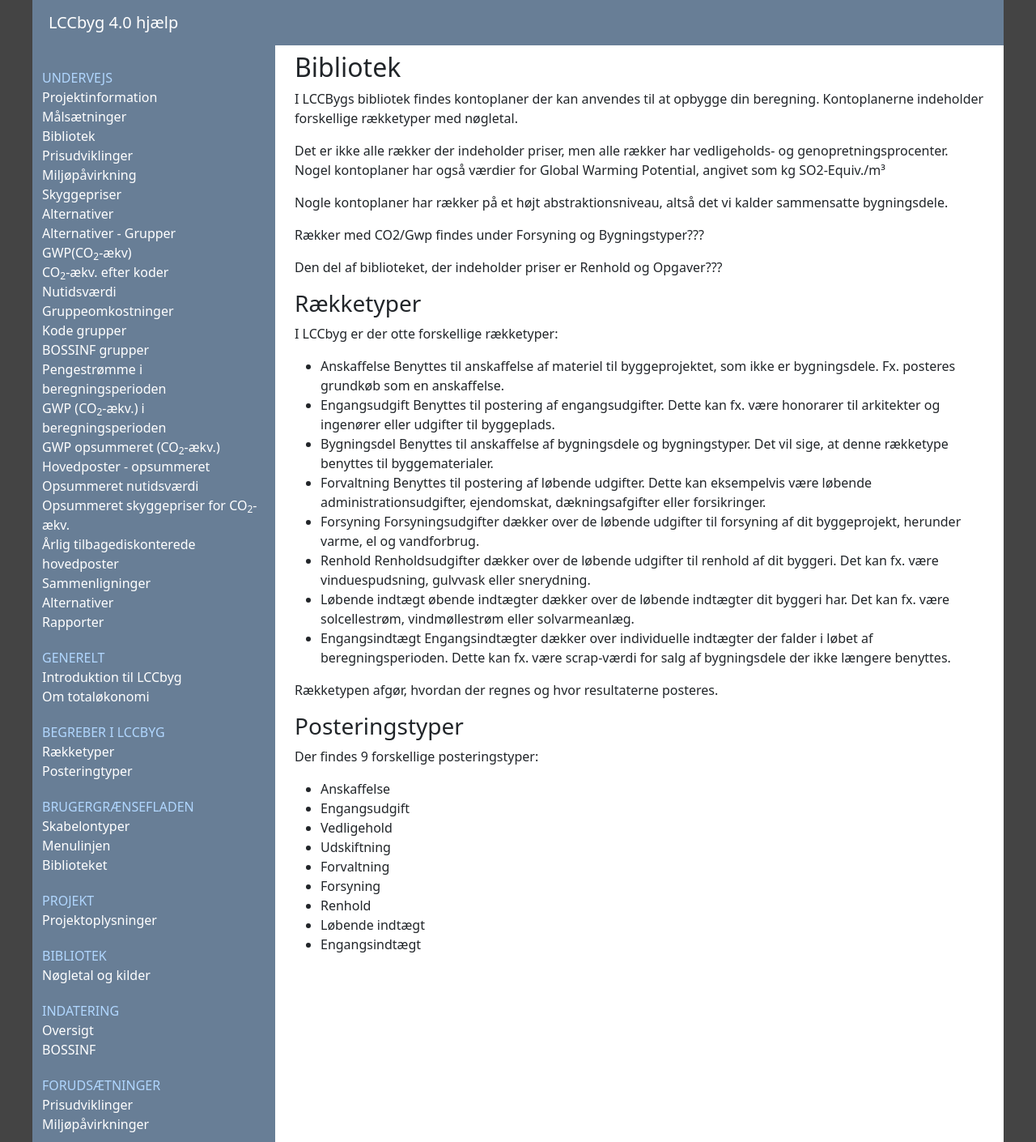
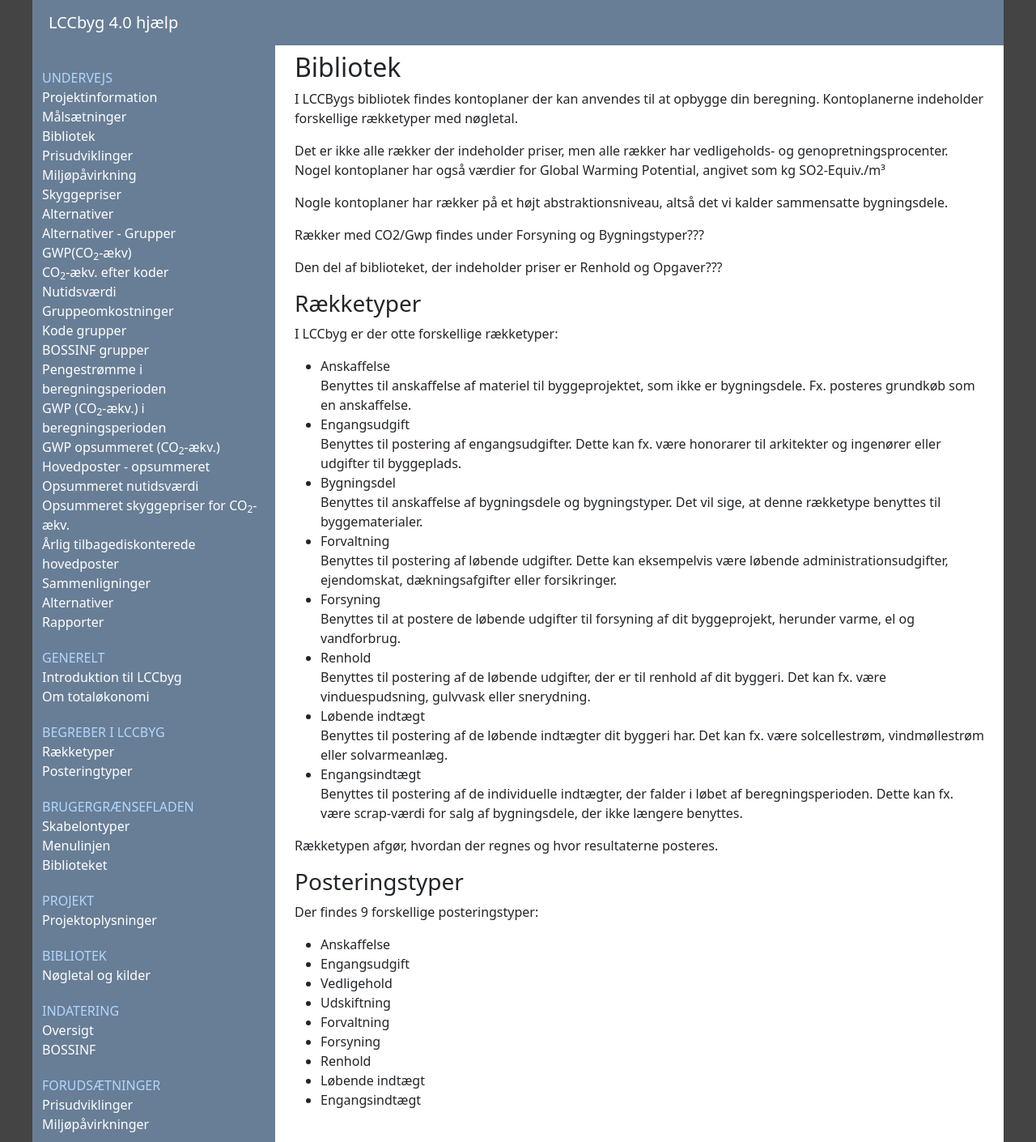
Before and after one commit to LccBuild/lccbyg-docs, a Jekyll site: the page built from docs/help/40/da/library/mainlibraries.md, in a window 1280 px wide. Shown: the whole page at 81% size. Built offline with Jekyll 4.4.1, drawn with Linux system fonts in a browser that asks for light colours.

Commit message:
Update mainlibraries.md

```diff
--- a/docs/help/40/da/library/mainlibraries.md
+++ b/docs/help/40/da/library/mainlibraries.md
@@ -18,23 +18,24 @@ Den del af biblioteket, der indeholder priser er Renhold og Opgaver???
 
 ### Rækketyper
 I LCCbyg er der otte forskellige rækketyper:
-- Anskaffelse
+<ul>
+<li>Anskaffelse</li>
   Benyttes til anskaffelse af materiel til byggeprojektet, som ikke er bygningsdele. Fx. posteres grundkøb som en anskaffelse.
-- Engangsudgift
+<li>Engangsudgift</li>
   Benyttes til postering af engangsudgifter. Dette kan fx. være honorarer til arkitekter og ingenører eller udgifter til byggeplads.
-- Bygningsdel
+<li>Bygningsdel</li>
   Benyttes til anskaffelse af bygningsdele og bygningstyper. Det vil sige, at denne rækketype benyttes til byggematerialer.
-- Forvaltning
+<li>Forvaltning</li>
   Benyttes til postering af løbende udgifter. Dette kan eksempelvis være løbende administrationsudgifter, ejendomskat, dækningsafgifter eller forsikringer.
-- Forsyning
-  Forsyningsudgifter dækker over de løbende udgifter til forsyning af dit byggeprojekt, herunder varme, el og vandforbrug.
-- Renhold
-  Renholdsudgifter dækker over de løbende udgifter til renhold af dit byggeri. Det kan fx. være vinduespudsning, gulvvask eller snerydning.
-- Løbende indtægt
-  øbende indtægter dækker over de løbende indtægter dit byggeri har. Det kan fx. være solcellestrøm, vindmøllestrøm eller solvarmeanlæg.
-- Engangsindtægt
-  Engangsindtægter dækker over individuelle indtægter der falder i løbet af beregningsperioden. Dette kan fx. være scrap-værdi for salg af bygningsdele der ikke længere benyttes.
-
+<li>Forsyning</li>
+  Benyttes til at postere de løbende udgifter til forsyning af dit byggeprojekt, herunder varme, el og vandforbrug.
+<li>Renhold</li>
+  Benyttes til postering af de løbende udgifter, der er til renhold af dit byggeri. Det kan fx. være vinduespudsning, gulvvask eller snerydning.
+<li>Løbende indtægt</li>
+  Benyttes til postering af de løbende indtægter dit byggeri har. Det kan fx. være solcellestrøm, vindmøllestrøm eller solvarmeanlæg.
+<li>Engangsindtægt</li>
+  Benyttes til postering af de individuelle indtægter, der falder i løbet af beregningsperioden. Dette kan fx. være scrap-værdi for salg af bygningsdele, der ikke længere benyttes.
+</ul>
 Rækketypen afgør, hvordan der regnes og hvor resultaterne posteres.
 
 ### Posteringstyper
```
